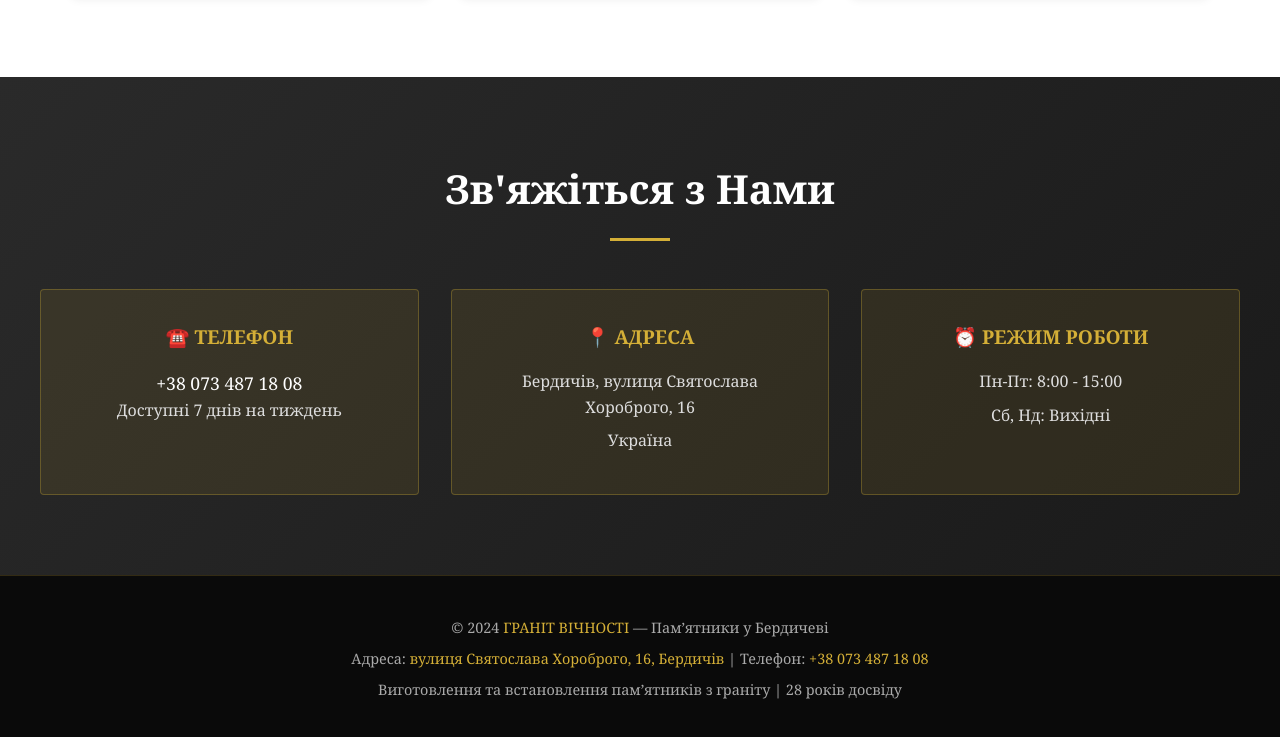
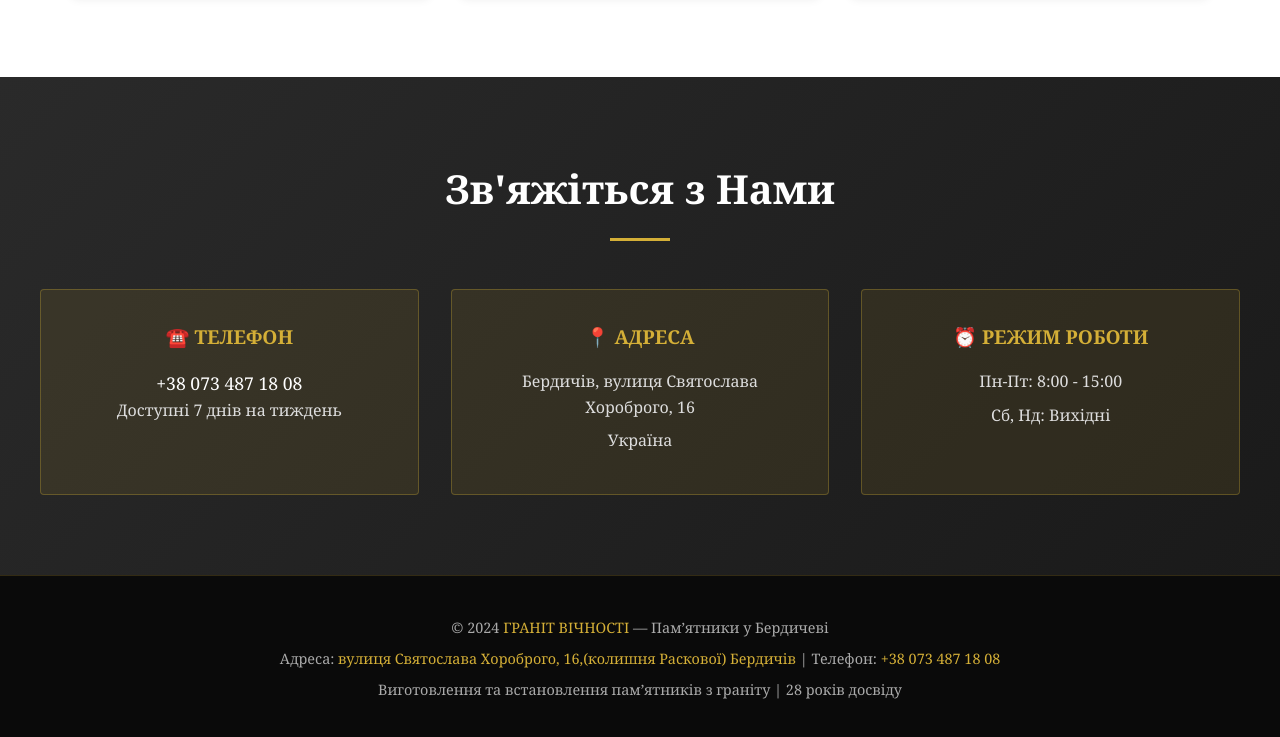
Before and after one commit to pamiatnykyberdychiv-bit/granit-vichnosti-, a plain HTML site: page index.html in a window 1280 px wide. Shown: the part 4251-4988 px from the top of the page. Drawn offline with Linux system fonts and the light colour scheme.

Commit message:
Update index.html

```diff
--- a/index.html
+++ b/index.html
@@ -627,7 +627,7 @@ align-items: center;
 <!-- FOOTER -->
 <footer>
 <p>&copy; 2024 <span class="footer-gold">ГРАНІТ ВІЧНОСТІ</span> — Памʼятники у Бердичеві</p>
-<p>Адреса: <span class="footer-gold">вулиця Святослава Хороброго, 16, Бердичів</span> | Телефон: <span class="footer-gold">+38 073 487 18 08</span></p>
+<p>Адреса: <span class="footer-gold">вулиця Святослава Хороброго, 16,(колишня Раскової) Бердичів</span> | Телефон: <span class="footer-gold">+38 073 487 18 08</span></p>
 <p>Виготовлення та встановлення памʼятників з граніту | 28 років досвіду</p>
 </footer>
 
```
